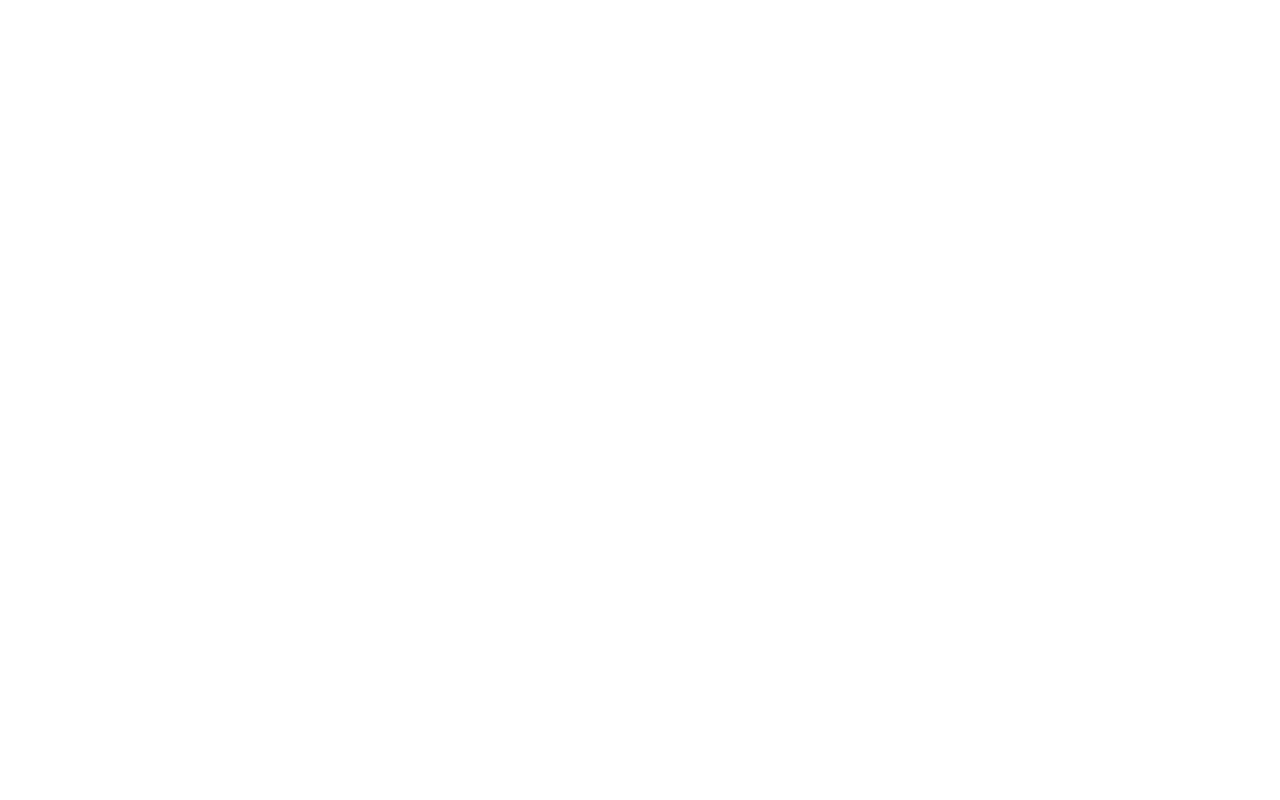
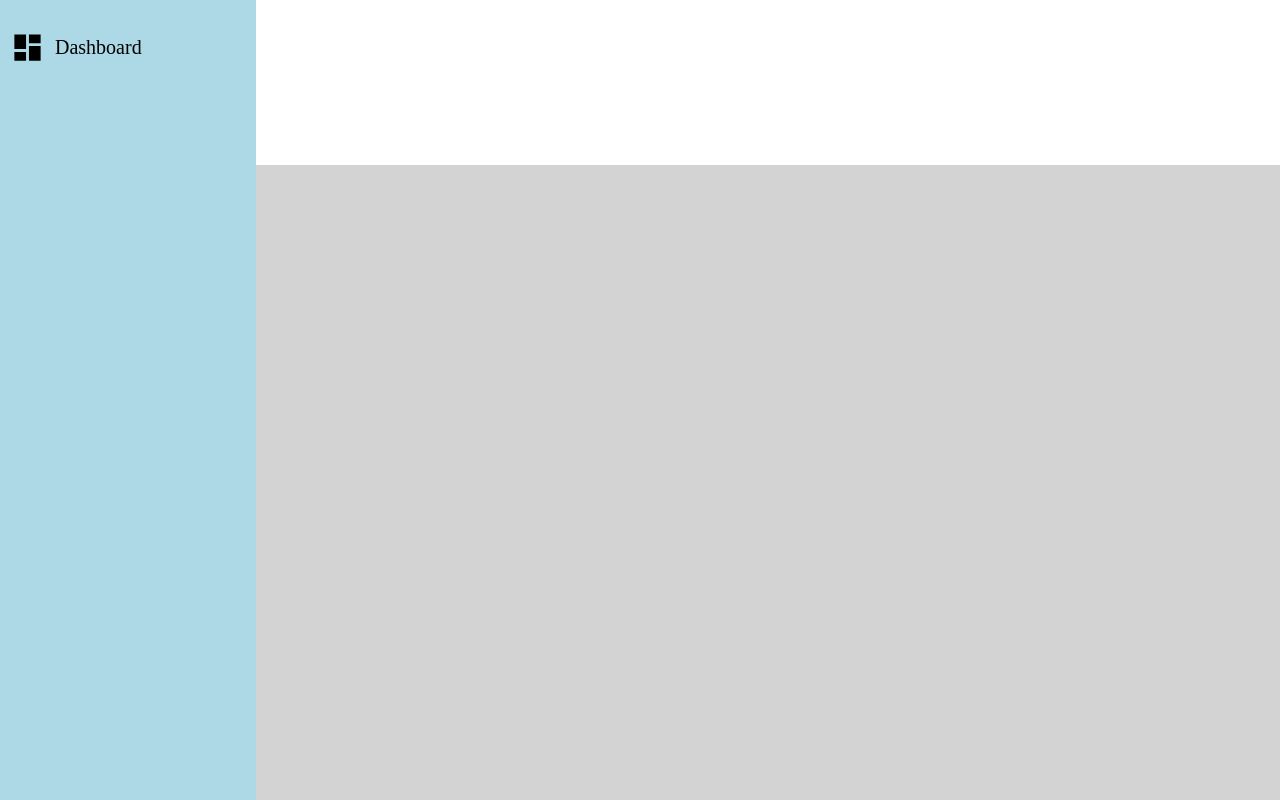
Before and after one commit to mileshinch/admin-dashboard, a plain HTML site: page index.html in a window 1280 px wide. Drawn offline with Linux system fonts and the light colour scheme.

Commit message:
Create the main grid structure

```diff
--- a/index.html
+++ b/index.html
@@ -9,8 +9,28 @@
 <body>
     <div class="container">
         <div class="header"></div>
-        <div class="sidebar"></div>
-        <div class="main-content"></div>
+        <div class="sidebar">
+            <div class="branding">
+                <img src="view-dashboard.svg" alt="" class="branding-img">
+                <p>Dashboard</p>
+            </div>
+            <div class="home">
+
+            </div>
+            <div class="profile"></div>
+            <div class="messages"></div>
+            <div class="history"></div>
+            <div class="tasks"></div>
+            <div class="communities"></div>
+            <div class="settings"></div>
+            <div class="support"></div>
+            <div class="privacy"></div>
+        </div>
+        <div class="main-content">
+            <div class="your-projects"></div>
+            <div class="announcements"></div>
+            <div class="trending"></div>
+        </div>
     </div>
 </body>
 </html>
--- a/styles.css
+++ b/styles.css
@@ -4,23 +4,40 @@
 }
 
 .container {
+    width: 100vw;
+    height: 100vh;
     display: grid;
-    grid-template-rows: 1fr 1fr;
-    grid-template-columns: 1fr 1fr;
-    /* grid-template: repeat(2, 250px) / repeat(2,250px); */
-    /* grid-template: 1fr 5fr / 1fr 4fr; */
+    grid-template: 1.3fr 5fr / 1fr 4fr;
 }
 
-/* .header {
+.header {
     grid-area: 1 / 2 / 2 / 3;
 }
 
 .sidebar {
     grid-area: 1 / 1 / 3 / 2;
     background-color: lightblue;
+    display: grid;
+    grid-template: 2fr repeat(15, 1fr) / 1fr;
+    padding-left: 10px;
+}
+
+.branding {
+    display: flex;
+    align-items: center;
+    gap: 10px;
+    font-size: 20px;
+}
+
+.branding-img {
+    height: 35px;
+    width: 35px;
+    color: white;
 }
 
 .main-content {
     grid-area: 2 / 2 / 3 / 3;
-    background-color: red
-} */
+    background-color: #D3D3D3;
+    display: grid;
+    grid-template: 1fr 1fr / 3fr 1fr;
+}
```
Also changed, not shown: view-dashboard.svg (added).
